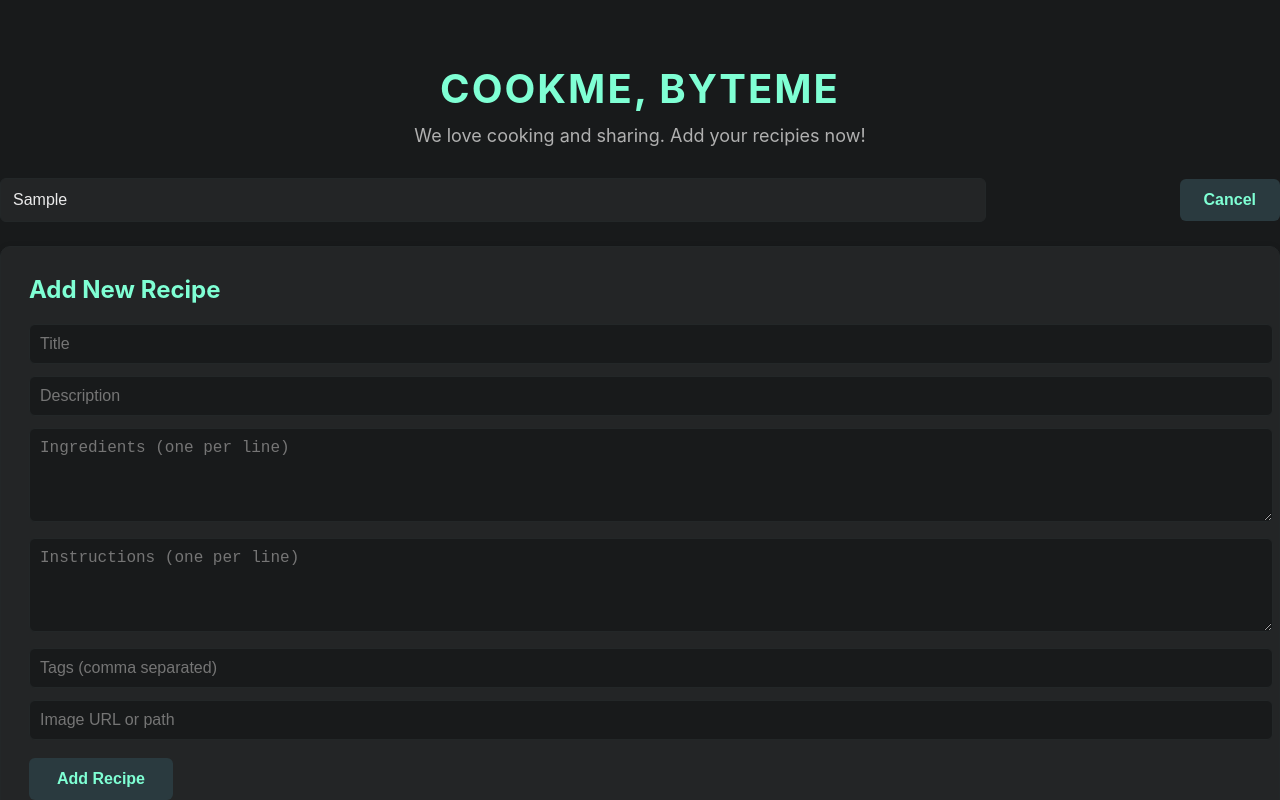
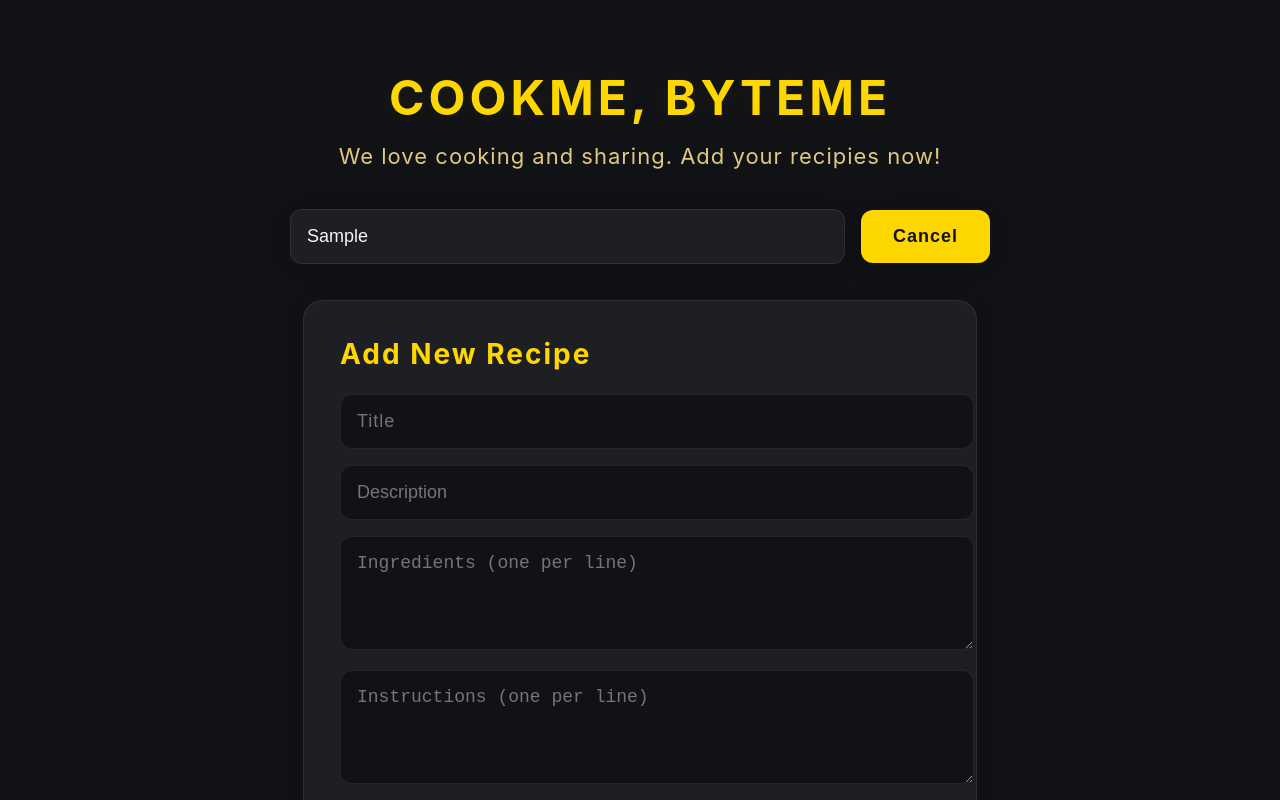
Before and after one commit to IntelligentAlligator/ByteMe, a React (Vite) app: page / in a window 1280 px wide. Both pictures are taken after typing "Sample" into the empty fields and a click on the button "Add Recipe". Shown: the top 800 px of the page. Built offline with nearby package versions, Linux system fonts and the light colour scheme.

Commit message:
Full style overhaul: luxury minimalism

```diff
--- a/src/App.jsx
+++ b/src/App.jsx
@@ -1,29 +1,33 @@
 
 import React, { useState, useEffect, useRef } from 'react';
 
+
 function App() {
-  // Set dark background on the whole page
+  // Luxury minimalistic theme
   useEffect(() => {
-    document.body.style.background = '#181a1b';
-    document.body.style.color = '#eaeaea';
+    document.body.style.background = '#111216';
+    document.body.style.color = '#f5f5f5';
     document.body.style.minHeight = '100vh';
     document.body.style.margin = '0';
-    document.body.style.fontFamily = 'Inter, system-ui, sans-serif';
+    document.body.style.fontFamily = 'Poppins, Inter, system-ui, sans-serif';
+    document.body.style.letterSpacing = '0.02em';
     return () => {
       document.body.style.background = '';
       document.body.style.color = '';
       document.body.style.minHeight = '';
       document.body.style.margin = '';
       document.body.style.fontFamily = '';
+      document.body.style.letterSpacing = '';
     };
   }, []);
-  // Minimalist dark theme colors
-  const darkBg = '#181a1b';
-  const darkCard = '#232526';
-  const accent = '#7fffd4';
-  const textColor = '#eaeaea';
-  const borderColor = '#232728';
-  const accentSoft = '#2a3a3f';
+  // Color palette
+  const darkBg = '#111216';
+  const darkCard = 'rgba(30,32,36,0.98)';
+  const accent = '#FFD700'; // gold
+  const accentSoft = 'rgba(255,215,0,0.08)';
+  const textColor = '#f5f5f5';
+  const borderColor = 'rgba(255,255,255,0.08)';
+  const shadow = '0 4px 24px 0 rgba(0,0,0,0.12)';
 
   const [recipes, setRecipes] = useState([]);
   const [search, setSearch] = useState('');
@@ -136,9 +140,10 @@ function App() {
         minHeight: '100vh',
         background: 'none',
         color: textColor,
-        fontFamily: 'Inter, system-ui, sans-serif',
+        fontFamily: 'Poppins, Inter, system-ui, sans-serif',
         margin: 0,
         padding: 0,
+        letterSpacing: '0.02em',
       }}
     >
       {loadError && (
@@ -155,21 +160,24 @@ function App() {
           If you expected to see recipes, check that <code>recipes.json</code> is present and accessible.<br/>
         </div>
       )}
-      <header style={{ padding: '64px 0 32px 0', textAlign: 'center' }}>
+      <header style={{ padding: '72px 0 40px 0', textAlign: 'center' }}>
         <h1
           style={{
-            letterSpacing: 2,
+            letterSpacing: 4,
             fontWeight: 700,
             color: accent,
-            fontSize: 40,
+            fontSize: 48,
             margin: 0,
             background: 'none',
             textTransform: 'uppercase',
+            fontFamily: 'Poppins, Inter, system-ui, sans-serif',
+            lineHeight: 1.1,
+            textShadow: '0 2px 24px rgba(255,215,0,0.08)'
           }}
         >
           CookMe, ByteMe
         </h1>
-        <p style={{ color: '#b0b0b0', fontSize: 18, marginTop: 12, marginBottom: 0 }}>
+        <p style={{ color: '#e0c97f', fontSize: 22, marginTop: 18, marginBottom: 0, fontWeight: 400, letterSpacing: 1 }}>
           We love cooking and sharing. Add your recipies now!
         </p>
       </header>
@@ -178,20 +186,26 @@ function App() {
           display: 'flex',
           justifyContent: 'space-between',
           alignItems: 'center',
-          marginBottom: 24,
+          marginBottom: 36,
+          maxWidth: 700,
+          marginLeft: 'auto',
+          marginRight: 'auto',
+          gap: 16,
         }}
       >
               {/* Quick recipe list overview */}
               {!selected && !showForm && recipes.length > 0 && (
-                <div style={{ marginBottom: 24, background: darkCard, borderRadius: 8, padding: '16px 20px', boxShadow: '0 1px 6px #0002', border: `1px solid ${borderColor}` }}>
-                  <div style={{ fontWeight: 600, color: accent, marginBottom: 6 }}>
+                <div style={{ marginBottom: 24, background: darkCard, borderRadius: 16, padding: '18px 28px', boxShadow: shadow, border: `1px solid ${borderColor}` }}>
+                  <div style={{ fontWeight: 600, color: accent, marginBottom: 8, fontSize: 18, letterSpacing: 1 }}>
                     {recipes.length} Recipes:
                   </div>
-                  <div style={{ display: 'flex', flexWrap: 'wrap', gap: 12 }}>
+                  <div style={{ display: 'flex', flexWrap: 'wrap', gap: 16 }}>
                     {recipes.map(r => (
-                      <span key={r.id} style={{ background: accentSoft, color: accent, borderRadius: 4, padding: '2px 10px', fontSize: 15, fontWeight: 500, cursor: 'pointer' }}
+                      <span key={r.id} style={{ background: accentSoft, color: accent, borderRadius: 8, padding: '4px 16px', fontSize: 16, fontWeight: 500, cursor: 'pointer', transition: 'background 0.2s, color 0.2s' }}
                         onClick={() => setSelected(r)}
                         title={r.title}
+                        onMouseOver={e => { e.currentTarget.style.background = accent; e.currentTarget.style.color = darkBg; }}
+                        onMouseOut={e => { e.currentTarget.style.background = accentSoft; e.currentTarget.style.color = accent; }}
                       >
                         {r.title}
                       </span>
@@ -205,54 +219,59 @@ function App() {
           value={search}
           onChange={(e) => setSearch(e.target.value)}
           style={{
-            width: '75%',
-            padding: 12,
-            marginRight: 10,
+            flex: 1,
+            minWidth: 0,
+            padding: 16,
+            marginRight: 0,
             border: `1px solid ${borderColor}`,
-            borderRadius: 6,
-            fontSize: 16,
+            borderRadius: 12,
+            fontSize: 18,
             background: darkCard,
             color: textColor,
             outline: 'none',
+            boxShadow: shadow,
+            transition: 'box-shadow 0.2s, border 0.2s',
           }}
         />
         <button
           onClick={() => setShowForm((v) => !v)}
           style={{
-            padding: '12px 24px',
-            fontSize: 16,
-            background: accentSoft,
-            color: accent,
+            padding: '16px 32px',
+            fontSize: 18,
+            background: accent,
+            color: darkBg,
             border: 'none',
-            borderRadius: 6,
+            borderRadius: 12,
             cursor: 'pointer',
-            fontWeight: 600,
-            transition: 'background 0.2s',
+            fontWeight: 700,
+            boxShadow: shadow,
+            letterSpacing: 1,
+            transition: 'background 0.2s, color 0.2s, box-shadow 0.2s',
           }}
-          onMouseOver={e => e.currentTarget.style.background = accent}
-          onMouseOut={e => e.currentTarget.style.background = accentSoft}
+          onMouseOver={e => { e.currentTarget.style.background = '#fffbe6'; e.currentTarget.style.color = accent; e.currentTarget.style.boxShadow = '0 8px 32px 0 rgba(255,215,0,0.18)'; }}
+          onMouseOut={e => { e.currentTarget.style.background = accent; e.currentTarget.style.color = darkBg; e.currentTarget.style.boxShadow = shadow; }}
         >
           {showForm ? 'Cancel' : 'Add Recipe'}
         </button>
       </div>
 
       {showForm && (
-        <form onSubmit={handleFormSubmit} style={{ background: darkCard, padding: 28, borderRadius: 10, marginBottom: 32, boxShadow: '0 1px 6px #0002', border: `1px solid ${borderColor}` }}>
-          <h2 style={{ marginTop: 0, color: accent, fontWeight: 700 }}>{editId !== null ? 'Edit Recipe' : 'Add New Recipe'}</h2>
+        <form onSubmit={handleFormSubmit} style={{ background: darkCard, padding: 36, borderRadius: 20, marginBottom: 40, boxShadow: shadow, border: `1px solid ${borderColor}`, maxWidth: 600, marginLeft: 'auto', marginRight: 'auto' }}>
+          <h2 style={{ marginTop: 0, color: accent, fontWeight: 700, fontSize: 28, letterSpacing: 2 }}>{editId !== null ? 'Edit Recipe' : 'Add New Recipe'}</h2>
           <input
             name="title"
             value={form.title}
             onChange={handleFormChange}
             placeholder="Title"
             required
-            style={{ width: '100%', padding: 10, marginBottom: 12, border: `1px solid ${borderColor}`, borderRadius: 6, fontSize: 16, background: darkBg, color: textColor }}
+            style={{ width: '100%', padding: 16, marginBottom: 16, border: `1px solid ${borderColor}`, borderRadius: 12, fontSize: 18, background: darkBg, color: textColor, fontWeight: 500, letterSpacing: 1 }}
           />
           <input
             name="description"
             value={form.description}
             onChange={handleFormChange}
             placeholder="Description"
-            style={{ width: '100%', padding: 10, marginBottom: 12, border: `1px solid ${borderColor}`, borderRadius: 6, fontSize: 16, background: darkBg, color: textColor }}
+            style={{ width: '100%', padding: 16, marginBottom: 16, border: `1px solid ${borderColor}`, borderRadius: 12, fontSize: 18, background: darkBg, color: textColor, fontWeight: 400 }}
           />
           <textarea
             name="ingredients"
@@ -260,7 +279,7 @@ function App() {
             onChange={handleFormChange}
             placeholder="Ingredients (one per line)"
             rows={4}
-            style={{ width: '100%', padding: 10, marginBottom: 12, border: `1px solid ${borderColor}`, borderRadius: 6, fontSize: 16, background: darkBg, color: textColor }}
+            style={{ width: '100%', padding: 16, marginBottom: 16, border: `1px solid ${borderColor}`, borderRadius: 12, fontSize: 18, background: darkBg, color: textColor, fontWeight: 400 }}
           />
           <textarea
             name="instructions"
@@ -268,37 +287,39 @@ function App() {
             onChange={handleFormChange}
             placeholder="Instructions (one per line)"
             rows={4}
-            style={{ width: '100%', padding: 10, marginBottom: 12, border: `1px solid ${borderColor}`, borderRadius: 6, fontSize: 16, background: darkBg, color: textColor }}
+            style={{ width: '100%', padding: 16, marginBottom: 16, border: `1px solid ${borderColor}`, borderRadius: 12, fontSize: 18, background: darkBg, color: textColor, fontWeight: 400 }}
           />
           <input
             name="tags"
             value={form.tags}
             onChange={handleFormChange}
             placeholder="Tags (comma separated)"
-            style={{ width: '100%', padding: 10, marginBottom: 12, border: `1px solid ${borderColor}`, borderRadius: 6, fontSize: 16, background: darkBg, color: textColor }}
+            style={{ width: '100%', padding: 16, marginBottom: 16, border: `1px solid ${borderColor}`, borderRadius: 12, fontSize: 18, background: darkBg, color: textColor, fontWeight: 400 }}
           />
           <input
             name="image"
             value={form.image}
             onChange={handleFormChange}
             placeholder="Image URL or path"
-            style={{ width: '100%', padding: 10, marginBottom: 18, border: `1px solid ${borderColor}`, borderRadius: 6, fontSize: 16, background: darkBg, color: textColor }}
+            style={{ width: '100%', padding: 16, marginBottom: 24, border: `1px solid ${borderColor}`, borderRadius: 12, fontSize: 18, background: darkBg, color: textColor, fontWeight: 400 }}
           />
           <button
             type="submit"
             style={{
-              padding: '12px 28px',
-              fontSize: 16,
-              background: accentSoft,
-              color: accent,
+              padding: '16px 36px',
+              fontSize: 18,
+              background: accent,
+              color: darkBg,
               border: 'none',
-              borderRadius: 6,
+              borderRadius: 12,
               cursor: 'pointer',
-              fontWeight: 600,
-              transition: 'background 0.2s',
+              fontWeight: 700,
+              letterSpacing: 1,
+              boxShadow: shadow,
+              transition: 'background 0.2s, color 0.2s, box-shadow 0.2s',
             }}
-            onMouseOver={e => e.currentTarget.style.background = accent}
-            onMouseOut={e => e.currentTarget.style.background = accentSoft}
+            onMouseOver={e => { e.currentTarget.style.background = '#fffbe6'; e.currentTarget.style.color = accent; e.currentTarget.style.boxShadow = '0 8px 32px 0 rgba(255,215,0,0.18)'; }}
+            onMouseOut={e => { e.currentTarget.style.background = accent; e.currentTarget.style.color = darkBg; e.currentTarget.style.boxShadow = shadow; }}
           >
             {editId !== null ? 'Save Changes' : 'Add Recipe'}
           </button>
@@ -306,34 +327,34 @@ function App() {
       )}
 
       {selected ? (
-        <div style={{ background: darkCard, borderRadius: 10, padding: 32, boxShadow: '0 1px 6px #0002', border: `1px solid ${borderColor}` }}>
-          <div style={{ display: 'flex', justifyContent: 'space-between', alignItems: 'center', marginBottom: 20 }}>
-            <button onClick={() => setSelected(null)} style={{ padding: '8px 18px', fontSize: 15, background: accentSoft, color: accent, border: 'none', borderRadius: 6, cursor: 'pointer', fontWeight: 500 }}>← Back</button>
-            <button onClick={() => handleEdit(selected)} style={{ padding: '8px 18px', fontSize: 15, background: accentSoft, color: accent, border: 'none', borderRadius: 6, cursor: 'pointer', fontWeight: 500, marginLeft: 10 }}>Edit</button>
+        <div style={{ background: darkCard, borderRadius: 20, padding: 44, boxShadow: shadow, border: `1px solid ${borderColor}`, maxWidth: 700, margin: '0 auto 40px auto' }}>
+          <div style={{ display: 'flex', justifyContent: 'space-between', alignItems: 'center', marginBottom: 28 }}>
+            <button onClick={() => setSelected(null)} style={{ padding: '12px 28px', fontSize: 16, background: accent, color: darkBg, border: 'none', borderRadius: 12, cursor: 'pointer', fontWeight: 700, letterSpacing: 1, boxShadow: shadow, transition: 'background 0.2s, color 0.2s, box-shadow 0.2s' }}>← Back</button>
+            <button onClick={() => handleEdit(selected)} style={{ padding: '12px 28px', fontSize: 16, background: accentSoft, color: accent, border: 'none', borderRadius: 12, cursor: 'pointer', fontWeight: 700, letterSpacing: 1, marginLeft: 12, boxShadow: shadow, transition: 'background 0.2s, color 0.2s, box-shadow 0.2s' }}>Edit</button>
           </div>
-          <h2 style={{ color: accent, fontWeight: 700 }}>{selected.title}</h2>
+          <h2 style={{ color: accent, fontWeight: 700, fontSize: 32, marginBottom: 18, letterSpacing: 2 }}>{selected.title}</h2>
           {selected.image && (
-            <img src={selected.image} alt={selected.title} style={{ maxWidth: '100%', borderRadius: 10, marginBottom: 18, boxShadow: '0 1px 6px #0002', border: `1px solid ${borderColor}` }} />
+            <img src={selected.image} alt={selected.title} style={{ maxWidth: '100%', borderRadius: 16, marginBottom: 24, boxShadow: shadow, border: `1px solid ${borderColor}` }} />
           )}
           {selected.description && (
-            <p style={{ fontStyle: 'italic', color: '#555', marginBottom: 18 }}>{selected.description}</p>
+            <p style={{ fontStyle: 'italic', color: '#e0c97f', marginBottom: 24, fontSize: 18 }}>{selected.description}</p>
           )}
-          <h4 style={{ color: accent, marginBottom: 8 }}>Ingredients</h4>
-          <ul style={{ marginBottom: 18 }}>
+          <h4 style={{ color: accent, marginBottom: 12, fontSize: 20, letterSpacing: 1 }}>Ingredients</h4>
+          <ul style={{ marginBottom: 24, paddingLeft: 20 }}>
             {selected.ingredients.map((ing, i) => (
-              <li key={i} style={{ fontSize: 16, marginBottom: 2 }}>{ing}</li>
+              <li key={i} style={{ fontSize: 18, marginBottom: 4 }}>{ing}</li>
             ))}
           </ul>
-          <h4 style={{ color: accent, marginBottom: 8 }}>Instructions</h4>
-          <ol style={{ marginBottom: 18 }}>
+          <h4 style={{ color: accent, marginBottom: 12, fontSize: 20, letterSpacing: 1 }}>Instructions</h4>
+          <ol style={{ marginBottom: 24, paddingLeft: 20 }}>
             {selected.instructions.map((step, i) => (
-              <li key={i} style={{ fontSize: 16, marginBottom: 2 }}>{step}</li>
+              <li key={i} style={{ fontSize: 18, marginBottom: 4 }}>{step}</li>
             ))}
           </ol>
           {selected.tags && (
-            <div style={{ marginTop: 10 }}>
+            <div style={{ marginTop: 16 }}>
               {selected.tags.map((tag) => (
-                <span key={tag} style={{ background: accentSoft, color: accent, borderRadius: 4, padding: '2px 10px', marginRight: 8, fontSize: 13, fontWeight: 500 }}>{tag}</span>
+                <span key={tag} style={{ background: accentSoft, color: accent, borderRadius: 8, padding: '4px 16px', marginRight: 10, fontSize: 15, fontWeight: 500, letterSpacing: 1 }}>{tag}</span>
               ))}
             </div>
           )}
@@ -343,24 +364,25 @@ function App() {
           {filtered.length === 0 ? (
             <p style={{ textAlign: 'center', color: '#888', fontSize: 18 }}>No recipes found.</p>
           ) : (
-            <ul style={{ listStyle: 'none', padding: 0, display: 'grid', gridTemplateColumns: 'repeat(auto-fit, minmax(340px, 1fr))', gap: 28 }}>
+            <ul style={{ listStyle: 'none', padding: 0, display: 'grid', gridTemplateColumns: 'repeat(auto-fit, minmax(340px, 1fr))', gap: 36, maxWidth: 900, margin: '0 auto' }}>
               {filtered.map((r) => (
                 <li
                   key={r.id}
                   style={{
                     background: darkCard,
-                    borderRadius: 10,
-                    boxShadow: '0 1px 6px #0002',
+                    borderRadius: 20,
+                    boxShadow: shadow,
                     border: `1px solid ${borderColor}`,
                     display: 'flex',
                     alignItems: 'center',
                     marginBottom: 0,
-                    padding: 18,
-                    transition: 'box-shadow 0.2s',
+                    padding: 28,
+                    transition: 'box-shadow 0.2s, border 0.2s',
                     cursor: 'pointer',
+                    minHeight: 120,
                   }}
-                  onMouseOver={e => e.currentTarget.style.boxShadow = '0 4px 16px #0003'}
-                  onMouseOut={e => e.currentTarget.style.boxShadow = '0 1px 6px #0002'}
+                  onMouseOver={e => { e.currentTarget.style.boxShadow = '0 8px 32px 0 rgba(255,215,0,0.18)'; e.currentTarget.style.border = `1.5px solid ${accent}`; }}
+                  onMouseOut={e => { e.currentTarget.style.boxShadow = shadow; e.currentTarget.style.border = `1px solid ${borderColor}`; }}
                   onClick={() => setSelected(r)}
                 >
                   {r.image && (
@@ -368,22 +390,23 @@ function App() {
                       src={r.image}
                       alt={r.title}
                       style={{
-                        width: 70,
-                        height: 70,
+                        width: 90,
+                        height: 90,
                         objectFit: 'cover',
-                        borderRadius: 8,
-                        marginRight: 18,
-                        boxShadow: '0 1px 6px #0002',
+                        borderRadius: 16,
+                        marginRight: 28,
+                        boxShadow: shadow,
                         border: `1px solid ${borderColor}`,
+                        background: '#222',
                       }}
                     />
                   )}
                   <div style={{ flex: 1 }}>
-                    <div style={{ fontSize: 21, color: accent, fontWeight: 700, marginBottom: 4 }}>{r.title}</div>
+                    <div style={{ fontSize: 24, color: accent, fontWeight: 700, marginBottom: 6, letterSpacing: 1 }}>{r.title}</div>
                     {r.description && (
-                      <div style={{ fontSize: 15, color: '#b0b0b0', margin: '4px 0' }}>{r.description}</div>
+                      <div style={{ fontSize: 16, color: '#e0c97f', margin: '6px 0', fontStyle: 'italic' }}>{r.description}</div>
                     )}
-                    <div style={{ fontSize: 13, color: accent, marginTop: 2 }}>{r.tags?.join(', ')}</div>
+                    <div style={{ fontSize: 15, color: accent, marginTop: 4, letterSpacing: 1 }}>{r.tags?.join(', ')}</div>
                   </div>
                 </li>
               ))}
```
Also changed, not shown: 3 other files (tests, documents, lock files or other folders).
